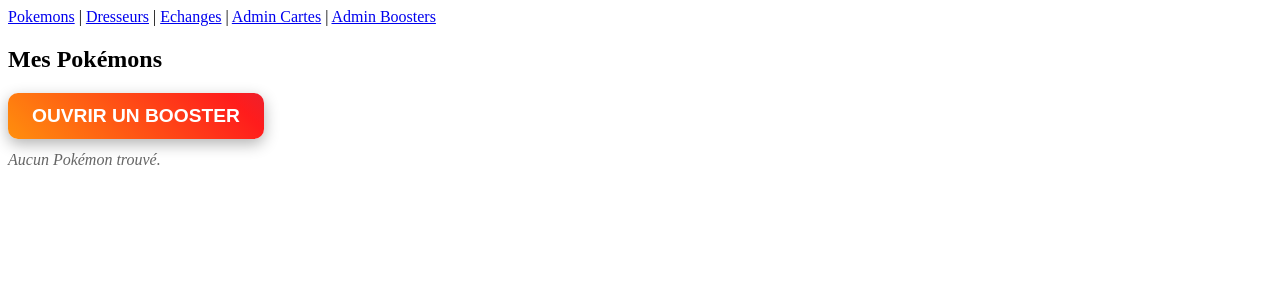
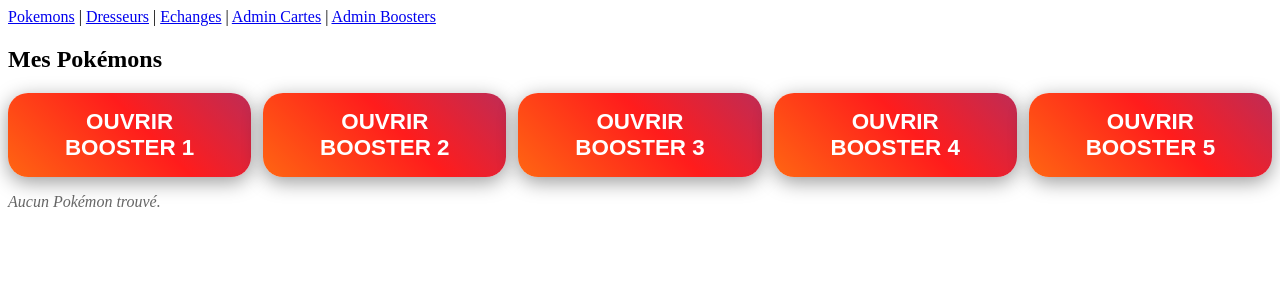
Before and after one commit to alikozmanov/app-pokemon-front, an Angular app: page /pokemons in a window 1280 px wide. Shown: the top 300 px of the page. Built offline with nearby package versions, Linux system fonts and the light colour scheme.

Commit message:
Modification de l’ouverture des boosters : 10 cartes et 5 booster

```diff
--- a/src/app/components/pokemon-list/pokemon-list.component.css
+++ b/src/app/components/pokemon-list/pokemon-list.component.css
@@ -45,21 +45,29 @@
   background-color: #c9302c;
 }
 
-/* --- Nouveau style booster Pokémon --- */
+/* --- Conteneur pour plusieurs boosters --- */
+.boosters-container {
+  display: flex;
+  gap: 12px;
+  flex-wrap: wrap;
+  margin-bottom: 16px;
+}
+
+/* --- Style booster Pokémon rectangulaire --- */
 .booster-btn {
-  position: relative;
-  display: inline-block;
-  padding: 12px 24px;
-  font-size: 1.2rem;
+  flex: 1;           /* tous les boutons prennent la même largeur */
+  min-width: 150px;  /* largeur minimale */
+  padding: 16px 40px; /* long rectangle */
+  font-size: 1.4rem;
   font-weight: bold;
   color: #fff;
   text-transform: uppercase;
   border: none;
-  border-radius: 10px;
+  border-radius: 20px;
   cursor: pointer;
   background: linear-gradient(45deg, #ffcb05, #ff1c1c, #3b4cca, #ffcb05);
   background-size: 400% 400%;
-  box-shadow: 0 5px 15px rgba(0,0,0,0.3);
+  box-shadow: 0 5px 20px rgba(0,0,0,0.4);
   transition: 0.5s;
   overflow: hidden;
 }
--- a/src/app/components/pokemon-list/pokemon-list.component.html
+++ b/src/app/components/pokemon-list/pokemon-list.component.html
@@ -1,8 +1,12 @@
 <h2>Mes Pokémons</h2>
 
-<button (click)="ouvrirBooster()" class="booster-btn">
-  <span class="booster-text">Ouvrir un Booster</span>
-</button>
+<div class="boosters-container">
+  <button *ngFor="let i of [1,2,3,4,5]"
+          (click)="ouvrirBooster(i)"
+          class="booster-btn">
+    <span class="booster-text">Ouvrir Booster {{i}}</span>
+  </button>
+</div>
 
 <div *ngIf="pokemons.length === 0" class="empty-msg">
   Aucun Pokémon trouvé.
--- a/src/app/components/pokemon-list/pokemon-list.component.ts
+++ b/src/app/components/pokemon-list/pokemon-list.component.ts
@@ -15,14 +15,14 @@ export class PokemonListComponent implements OnInit {
   constructor(private boosterService: BoosterService) {}
 
   ngOnInit(): void {
-    // On peut éventuellement charger les Pokémon existants ici
     this.pokemons = [];
   }
 
-  ouvrirBooster(): void {
+  // Chaque bouton ouvre un booster et remplace les cartes affichées
+  ouvrirBooster(boosterNumber: number): void {
+    console.log("Ouverture du booster", boosterNumber);
     this.boosterService.ouvrir(this.dresseurId).subscribe({
       next: (nouveauxPokemons: Pokemon[]) => {
-        // Remplacer les Pokémon affichés par les 10 nouvelles cartes
         this.pokemons = nouveauxPokemons;
       },
       error: (err: any) => console.error('Erreur ouverture booster', err)
@@ -30,7 +30,6 @@ export class PokemonListComponent implements OnInit {
   }
 
   supprimer(id: number): void {
-    // Optionnel : utiliser PokemonService pour supprimer un Pokémon
     this.pokemons = this.pokemons.filter(p => p.id !== id);
   }
 }
```
